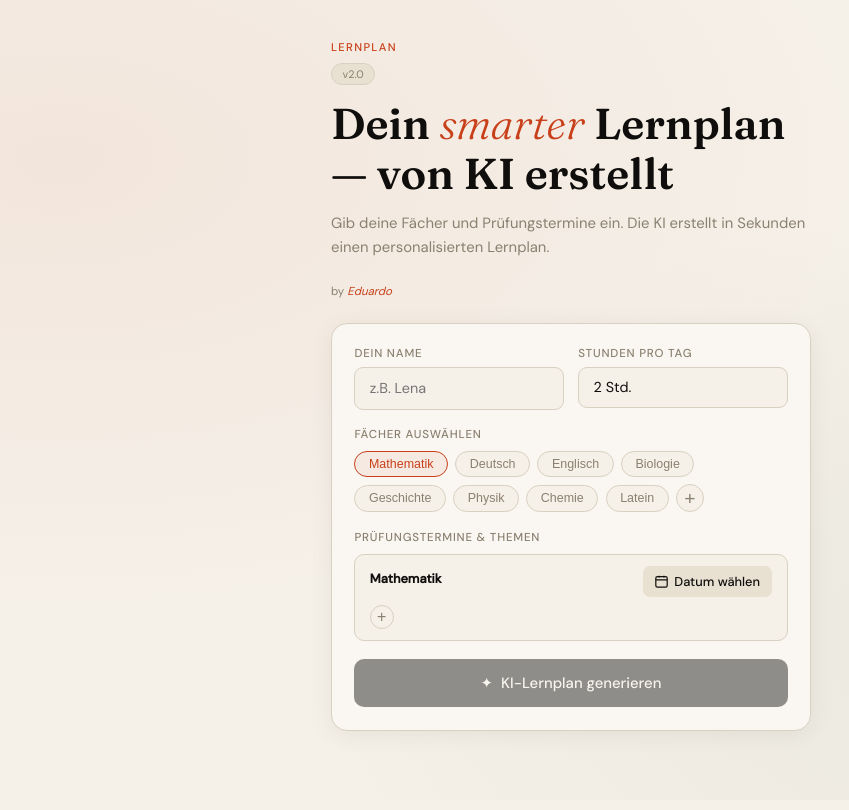
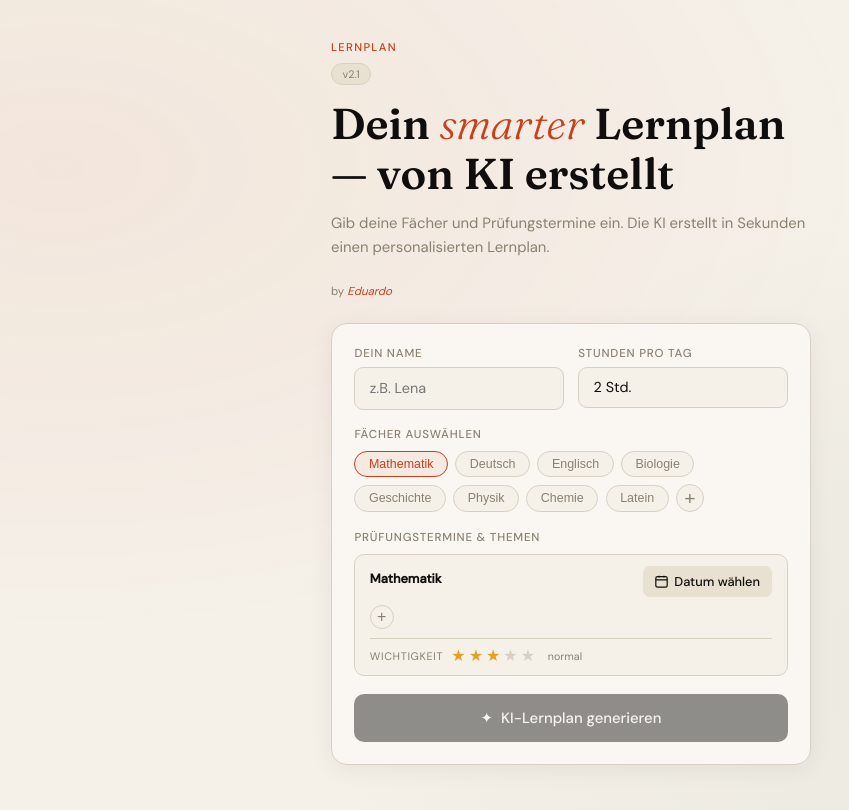
Before and after one commit to emdss07/lernplan, a React (Vite) app: page / in a window 1280 px wide. Both pictures are taken after a click on the button "Mathematik". Shown: the top 810 px of the page, without its empty margins (69-918 px from the left). Built offline with nearby package versions, Linux system fonts and the light colour scheme.

Commit message:
Implement importance rating for subjects
Added importance state management for topics.

```diff
--- a/src/App.jsx
+++ b/src/App.jsx
@@ -70,6 +70,14 @@ const css = `
   .topics-section { display:flex; flex-direction:column; gap:.6rem; margin-top:.2rem; }
   .topic-subj-block { background:var(--cream); border:1px solid var(--border); border-radius:10px; padding:.7rem .9rem; overflow:visible; }
   .topic-subj-name { font-size:.8rem; font-weight:600; color:var(--ink); margin-bottom:.45rem; }
+
+  /* Importance stars */
+  .importance-row { display:flex; align-items:center; gap:.5rem; margin-top:.55rem; padding-top:.55rem; border-top:1px solid var(--border); }
+  .importance-lbl { font-size:.68rem; color:var(--muted); text-transform:uppercase; letter-spacing:.06em; flex-shrink:0; }
+  .stars { display:flex; gap:3px; }
+  .star { font-size:1rem; cursor:pointer; color:var(--border); transition:color .1s; line-height:1; -webkit-tap-highlight-color:transparent; }
+  .star.on { color:#e8a020; }
+  .importance-hint { font-size:.67rem; color:var(--muted); margin-left:.3rem; }
   .topic-chip-wrap { display:flex; flex-wrap:wrap; gap:.35rem; align-items:center; }
   .topic-chip { padding:.22rem .65rem; border-radius:20px; border:1.5px solid var(--accent);
     font-size:.72rem; font-weight:500; background:rgba(200,64,26,.07); color:var(--accent);
@@ -234,7 +242,7 @@ const css = `
   @keyframes pulse   { 0%,100%{opacity:.5} 50%{opacity:1} }
 `;
 
-const VERSION    = "v2.0";
+const VERSION    = "v2.1";
 const SUBJECTS   = ["Mathematik","Deutsch","Englisch","Biologie","Geschichte","Physik","Chemie","Latein"];
 const SUBJ_COLOR = { Mathematik:"math",Deutsch:"german",Englisch:"english",Biologie:"bio",Geschichte:"history",Physik:"physics",Chemie:"chem",Latein:"latin" };
 const MONTHS_DE  = ["Januar","Februar","März","April","Mai","Juni","Juli","August","September","Oktober","November","Dezember"];
@@ -488,9 +496,10 @@ export default function App() {
   const [error,    setError]    = useState("");
   const [showCustom, setShowCustom] = useState(false);
   const [customVal,  setCustomVal]  = useState("");
-  const [topics,     setTopics]     = useState({}); // { subjectName: [topic1, topic2, ...] }
-  const [topicInput, setTopicInput] = useState({}); // { subjectName: "" } current input value
-  const [showTopicInput, setShowTopicInput] = useState({}); // { subjectName: bool }
+  const [topics,     setTopics]     = useState({});
+  const [topicInput, setTopicInput] = useState({});
+  const [showTopicInput, setShowTopicInput] = useState({});
+  const [importance, setImportance] = useState({}); // { subjectName: 1-5 }, default 3
   const customRef = useRef(null);
   const timerRef  = useRef(null);
   const todayStr  = localStr(new Date());
@@ -528,7 +537,7 @@ export default function App() {
     let i = 0;
     timerRef.current = setInterval(()=>setLoadMsg(LOAD_MSGS[i++%LOAD_MSGS.length]), 1400);
     try {
-      const subjects = selected.map(s=>({name:s, examDate:dates[s]||"", topics:topics[s]||[]}));
+      const subjects = selected.map(s=>({name:s, examDate:dates[s]||"", topics:topics[s]||[], importance:importance[s]||3}));
       const res = await fetch("/api/generate-plan",{
         method:"POST", headers:{"Content-Type":"application/json"},
         body:JSON.stringify({studentData:{name,hoursPerDay:hours,subjects}})
@@ -657,6 +666,19 @@ export default function App() {
                         <button className="topic-inp-cancel" onClick={()=>setShowTopicInput(p=>({...p,[s]:false}))}>✕</button>
                       </div>
                     )}
+                    {/* Importance stars */}
+                    <div className="importance-row">
+                      <div className="importance-lbl">Wichtigkeit</div>
+                      <div className="stars">
+                        {[1,2,3,4,5].map(n=>(
+                          <span key={n} className={`star ${(importance[s]||3)>=n?"on":""}`}
+                            onClick={()=>setImportance(p=>({...p,[s]:n}))}>★</span>
+                        ))}
+                      </div>
+                      <div className="importance-hint">
+                        {(importance[s]||3)===1?"wenig Zeit":(importance[s]||3)===2?"etwas weniger":(importance[s]||3)===3?"normal":(importance[s]||3)===4?"mehr Zeit":"maximale Zeit"}
+                      </div>
+                    </div>
                   </div>
                 ))}
               </div>
```
